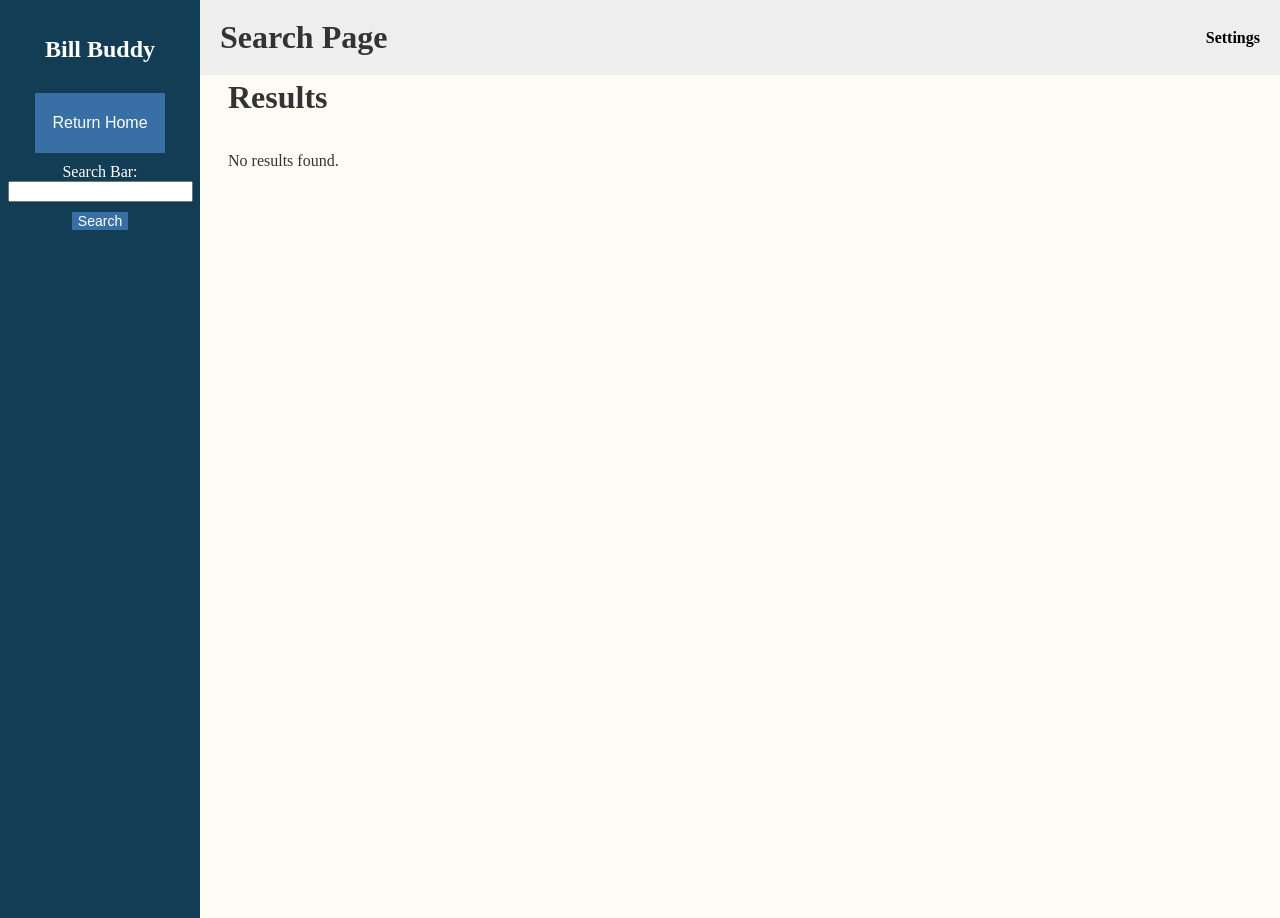
After one commit to kjx172/Bill-Buddy, a Flask app: page /search_transaction in a window 1280 px wide. The commit adds this page. Run offline with Flask 3, Linux system fonts and the light colour scheme.

Commit message:
Added ability to search transactions

```diff
--- a/app.py
+++ b/app.py
@@ -57,6 +57,16 @@ def log_transaction():
         return redirect(url_for('home'))
     return render_template('log_transaction.html', graph=graph.graph)
 
+@app.route("/search_transaction")
+def search_transaction():
+    return render_template('search_transaction.html', graph = graph.graph)
+
+@app.route("/search_transaction", methods=["POST"])
+def search():
+    search_input = request.form.get('search_input')
+    search_results = graph.search_transaction(search_input)
+    return render_template('search_transaction.html', results=search_results)
+
 @app.route("/simplify")
 def simplify():
     #add functionality
--- /dev/null
+++ b/static/search_transaction.css
@@ -0,0 +1,104 @@
+header {
+    background: #eeeeee;
+    color: black;
+    width: calc(100% - 200px); /* Adjust width to account for left nav width */
+    height: 75px;
+    position: fixed;
+    top: 0;
+    left: 200px; /* Width of left nav */
+    display: flex;
+    justify-content: space-between;
+    align-items: center;
+    padding-left: 20px;
+    padding-right: 20px;
+    box-sizing: border-box;
+}
+
+header h1 {
+    margin: 0; /* Remove default margins */
+}
+
+header h3 {
+    cursor: pointer;
+    font-size: 16px;
+}
+
+nav {
+    background: #133C55;
+    color: white;
+    width: 200px;
+    height: 100%;
+    position: fixed;
+    top: 0;
+    left: 0;
+    padding-top: 1rem;
+    overflow-x: hidden;
+    display: flex;
+    flex-direction: column;
+    align-items: center;
+}
+
+body {
+    background: #FCFBF4;
+    color: #333333;
+    width: 100%;
+    height: 100%;
+    position: fixed;
+    top: 50px; /* Adjusted for header height */
+    left: 200px; /* Width of left nav */
+    padding-left: 20px; /* Start body content from left */
+}
+
+.button {
+    background-color: #386FA4;
+    width: 130px;
+    height: 60px;
+    color: white;
+    outline: none;
+    font-size: 16px;
+    border: none;
+    cursor: pointer;
+    display: block;
+    margin: 10px;
+    transition-duration: 0.4s;
+}
+
+.button:hover {
+    background-color: #59A5D8;
+}
+
+.search_button {
+    background-color: #386FA4;
+    color: white;
+    outline: none;
+    font-size: 14px;
+    border: none;
+    cursor: pointer;
+    display: block;
+    margin: 10px auto;
+    transition-duration: 0.4s;
+}
+
+.search_button:hover {
+    background-color: #59A5D8;
+}
+
+.button-container {
+    display: flex;
+    flex-direction: column;
+    align-items: center;
+    text-align: center;
+}
+
+.container {
+    display: flex;
+    justify-content: left;
+    align-items: left;
+    text-align: left;
+    flex-direction: column;
+}
+
+h1 {
+    color: #333333;
+    margin-bottom: 20px;
+}
--- a/templates/home.html
+++ b/templates/home.html
@@ -21,7 +21,9 @@
         <form>
             <button formaction= '/log_transaction' class = "button"> Log Transaction</button>
         </form>
-        <button class = "button"> Search Transaction</button>
+        <form>
+            <button formaction= '/search_transaction' class = "button"> Search Transaction</button>
+        </form>
         <button class = "button"> Simplify Debt</button>
     </div>
 </nav>
--- /dev/null
+++ b/templates/search_transaction.html
@@ -0,0 +1,49 @@
+<!DOCTYPE html>
+<html>
+
+<head>
+    <title>Bill Buddy</title>
+    <link rel="stylesheet" type="text/css" href="{{ url_for('static', filename='search_transaction.css') }}">
+</head>
+
+<body>
+    <header>
+        <h1>Search Page</h1>
+        <h3>Settings</h3>
+    </header>
+
+    <nav>
+        <h2>Bill Buddy</h2>
+
+        <div class="button-container">
+            <form>
+                <button formaction="/home" class="button"> Return Home</button>
+            </form>
+            <form class="search_bar" action="/search_transaction" method="POST">
+                <label for="search bar">Search Bar:</label>
+                <input type="text" id="search_input" name="search_input" required>
+                <button type="submit" class="search_button">Search</button>
+            </form>
+        </div>
+    </nav>
+
+    <div class="container">
+        <h1>Results</h1>
+        <div id="search_results">
+            {% if results %}
+                <ul>
+                    {% for result in results %}
+                        <li>
+                            <p> {{ result[0] }} owes {{ result[1] }} {{ result[2] }} for {{ result[3] }}</p>
+                        </li>
+                    {% endfor %}
+                </ul>
+            {% else %}
+                <p>No results found.</p>
+            {% endif %}
+        </div>
+    </div>
+
+</body>
+
+</html>
```
Also changed, not shown: graph.py (+12 -0 lines).
